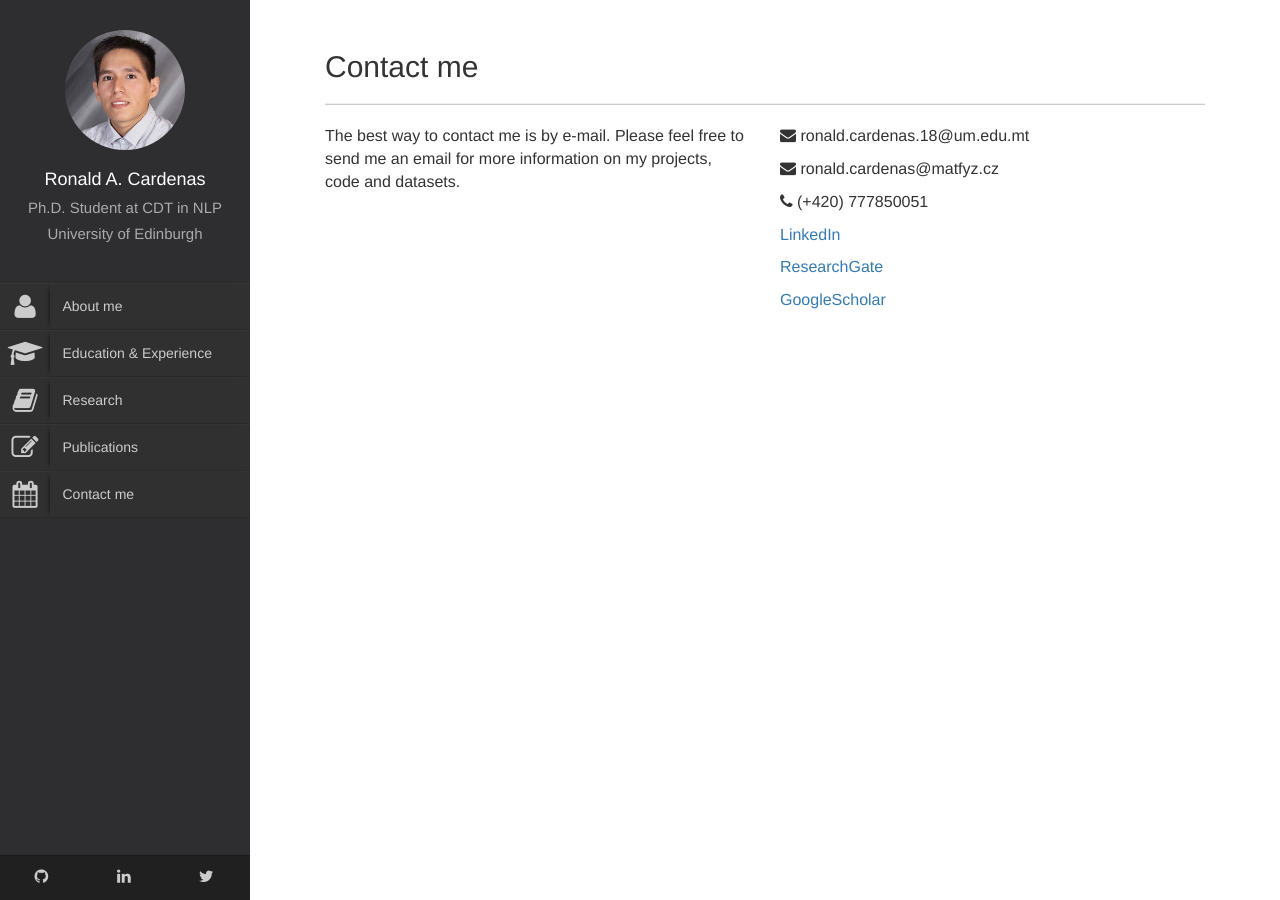
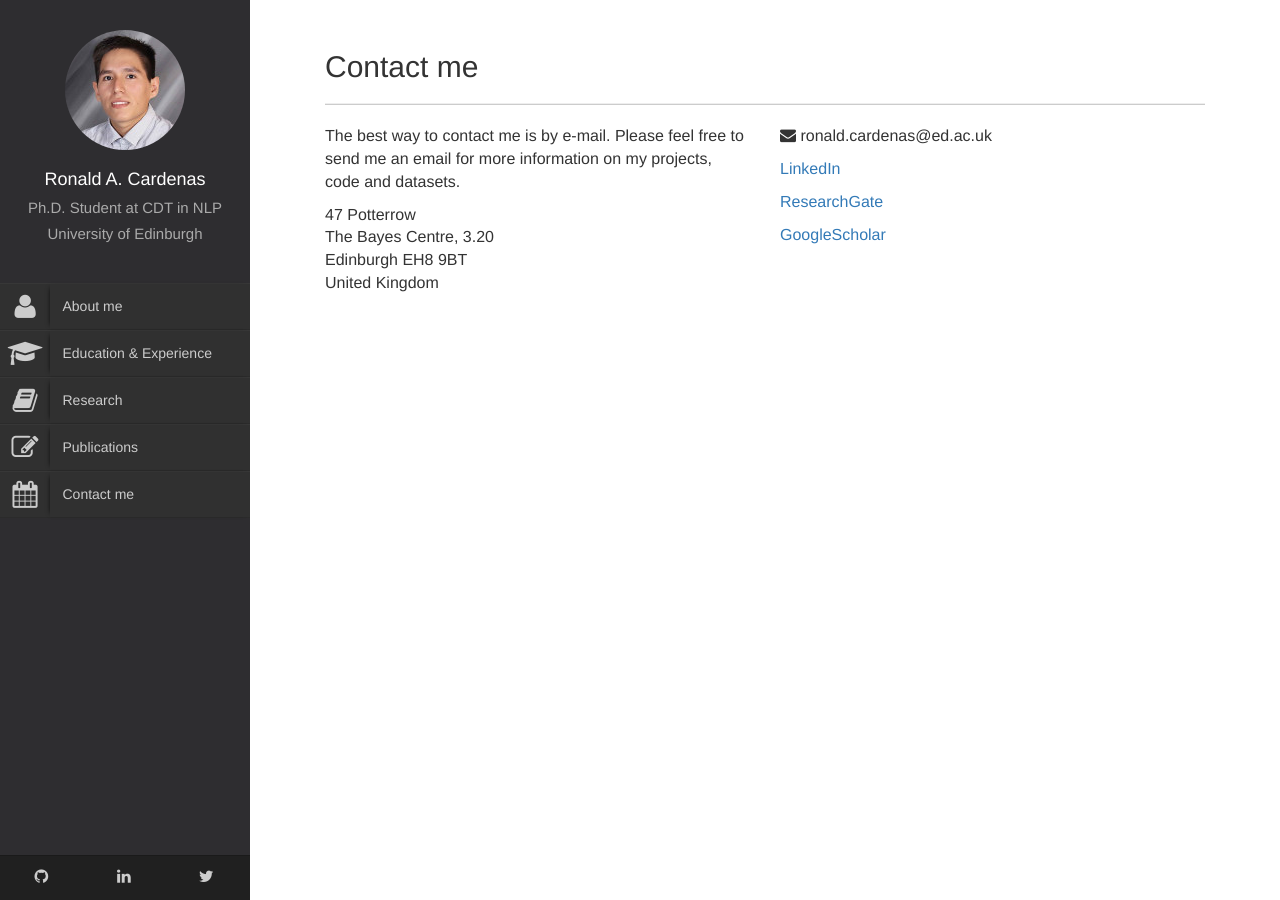
Before and after one commit to ronaldahmed/ronaldahmed.github.io, a Jekyll site: the page built from contact/index.html, in a window 1280 px wide. Built offline with Jekyll 4.4.1, drawn with Linux system fonts in a browser that asks for light colours.

Commit message:
into updated

```diff
--- a/contact/index.html
+++ b/contact/index.html
@@ -16,11 +16,15 @@ title: Contact
                         <p>The best way to contact me is by e-mail. Please feel free to send me an email for more
                         information on my projects, code and datasets.</p>
 
+                        <p>47 Potterrow<br>
+                            The Bayes Centre, 3.20 <br>
+                            Edinburgh EH8 9BT <br>
+                            United Kingdom
+                        </p>
+
                     </div>
                     <div class="col-lg-4" style="text-align: left">
-                        <p><i class="fa fa-envelope"></i> ronald.cardenas.18@um.edu.mt </p>
-                        <p><i class="fa fa-envelope"></i> ronald.cardenas@matfyz.cz </p>
-                        <p><i class="fa fa-phone"></i> (+420) 777850051</p>
+                        <p><i class="fa fa-envelope"></i> ronald.cardenas@ed.ac.uk </p>
                         <p><a href="https://pe.linkedin.com/pub/ronald-cardenas-acosta/80/905/77b">LinkedIn</a></p>
                         <p><a href="https://www.researchgate.net/profile/Ronald_Cardenas3">ResearchGate</a></p>
                         <p><a href="https://scholar.google.com/citations?user=QoPko3IAAAAJ&hl=es&oi=ao">GoogleScholar</a></p>
```
